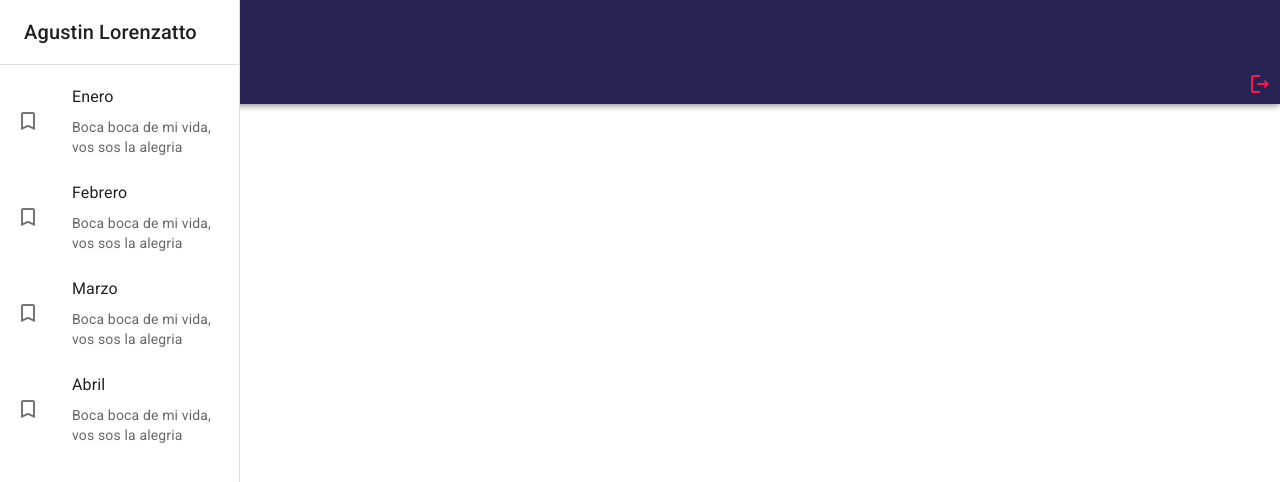
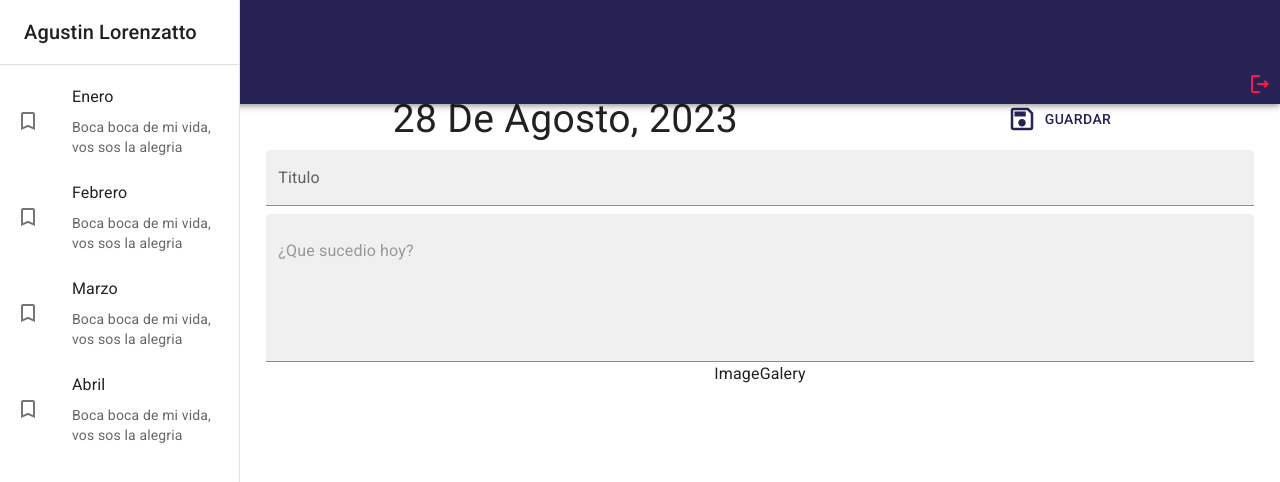
Before and after one commit to Pelusasasasa/Curso-React, a React (Vite) app in the folder 08-journal-app/: page / in a window 1280 px wide. Shown: the top 482 px of the page. Built offline with nearby package versions, Linux system fonts and the light colour scheme.

Commit message:
Em epzando con la lista de images

```diff
--- /dev/null
+++ b/08-journal-app/src/journal/components/ImageGalery.jsx
@@ -0,0 +1,5 @@
+export const ImageGalery = () => {
+  return (
+    <div>ImageGalery</div>
+  )
+}
--- a/08-journal-app/src/journal/components/index.js
+++ b/08-journal-app/src/journal/components/index.js
@@ -1,2 +1,3 @@
 export * from './Navbar';
-export * from './SideBar'
+export * from './SideBar';
+export * from './ImageGalery';
--- a/08-journal-app/src/journal/layout/JournalLayout.jsx
+++ b/08-journal-app/src/journal/layout/JournalLayout.jsx
@@ -1,4 +1,5 @@
-import { Box } from "@mui/material";
+import { Toolbar } from "@mui/material";
+import { Box } from '@mui/system'
 import { Navbar, SideBar } from "../components";
 
 const drawerWidth = 240;
@@ -14,7 +15,7 @@
       <Box
         component='main'
         sx={{ flexGrow: 1, p: 3}}>
-
+          <Toolbar />
           {children}
 
       </Box>
--- a/08-journal-app/src/journal/pages/JournalPage.jsx
+++ b/08-journal-app/src/journal/pages/JournalPage.jsx
@@ -1,13 +1,13 @@
-import { Typography } from "@mui/material"
 import { JournalLayout } from "../layout/JournalLayout"
+import { NoteView, NothingSelectedView } from "../views"
 
 export const JournalPage = () => {
   return (
     <JournalLayout>
-      <Typography>
-         Lorem ipsum dolor sit amet consectetur adipisicing elit. Sed odio omnis dolorem illo quidem reprehenderit quis atque ipsam at soluta nihil doloremque molestias veniam,
-         culpa neque iusto necessitatibus non totam.
-        </Typography>
+
+      {/* <NothingSelectedView /> */}
+      <NoteView />
+
     </JournalLayout>
   )
 }
--- /dev/null
+++ b/08-journal-app/src/journal/views/NoteView.jsx
@@ -0,0 +1,43 @@
+import { SaveOutlined } from "@mui/icons-material"
+import { Button, Grid, TextField, Typography } from "@mui/material"
+import { ImageGalery } from "../components/ImageGalery"
+
+export const NoteView = () => {
+  return (
+    <Grid container direction='row' justifyContent='space-around' alignItems='center' sx={{ mb:1}}>
+
+        <Grid item>
+            <Typography fontSize={ 39 } fontWeight='loght'>28 De Agosto, 2023</Typography>
+        </Grid>
+
+        <Grid item>
+          <Button color="primary" sx={{ padding: 2 }}>
+            <SaveOutlined sx={{ fontSize: 30, mr:1 }}/>
+            Guardar
+          </Button>
+        </Grid>
+
+        <Grid container>
+          <TextField
+            type="text"
+            variant="filled"
+            fullWidth
+            placeholder="Ingrese un titulo"
+            label="Titulo"
+            sx={{border: 'none', mb:1}}
+          />
+
+          <TextField
+            type="text"
+            variant="filled"
+            fullWidth
+            multiline
+            placeholder="¿Que sucedio hoy?"
+            minRows={ 5 }
+          />
+        </Grid>
+
+        <ImageGalery />
+    </Grid>
+  )
+}
--- /dev/null
+++ b/08-journal-app/src/journal/views/NothingSelectedView.jsx
@@ -0,0 +1,24 @@
+import { StarOutline } from "@mui/icons-material"
+import { Grid, Typography } from "@mui/material"
+
+export const NothingSelectedView = () => {
+  return (
+    <Grid
+      container
+      spacing={0}
+      direction={'column'}
+      alignItems={ 'center' }
+      justifyContent={ 'center' }
+      sx={{ minHeight: 'calc(100vh - 110px)', backgroundColor: 'primary.main', borderRadius: 3 }}
+      >
+
+        <Grid item xs={ 12 }>
+                <StarOutline sx={{ fontSize: 100, color: 'white' }} />
+        </Grid>
+
+        <Grid item xs={ 12 }>
+                <Typography color='white' variant="h5"> Selecciona o crea una entrada</Typography>
+        </Grid>
+    </Grid>
+  )
+}
--- /dev/null
+++ b/08-journal-app/src/journal/views/index.js
@@ -0,0 +1,2 @@
+export * from './NoteView';
+export * from './NothingSelectedView';
```
